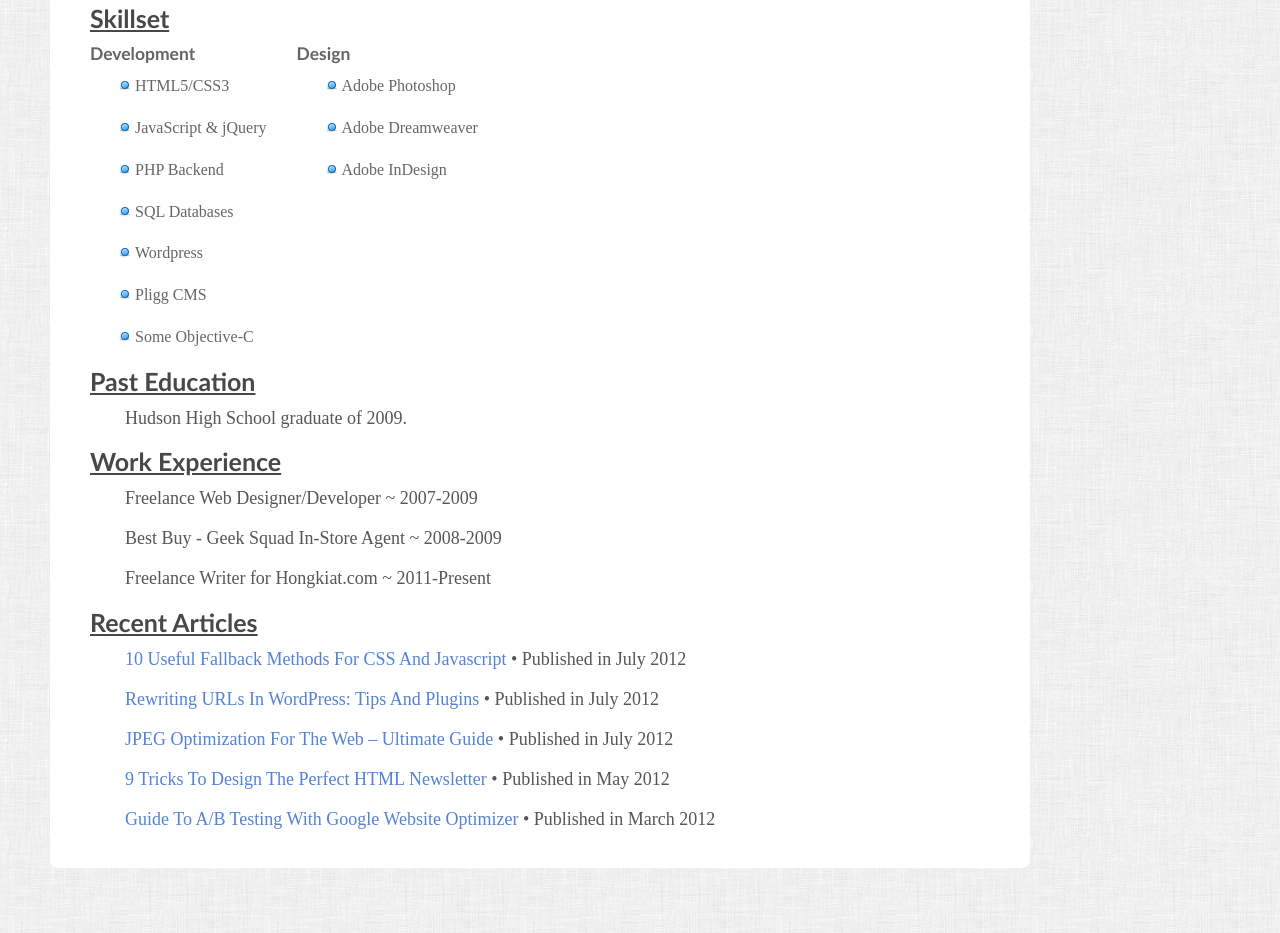
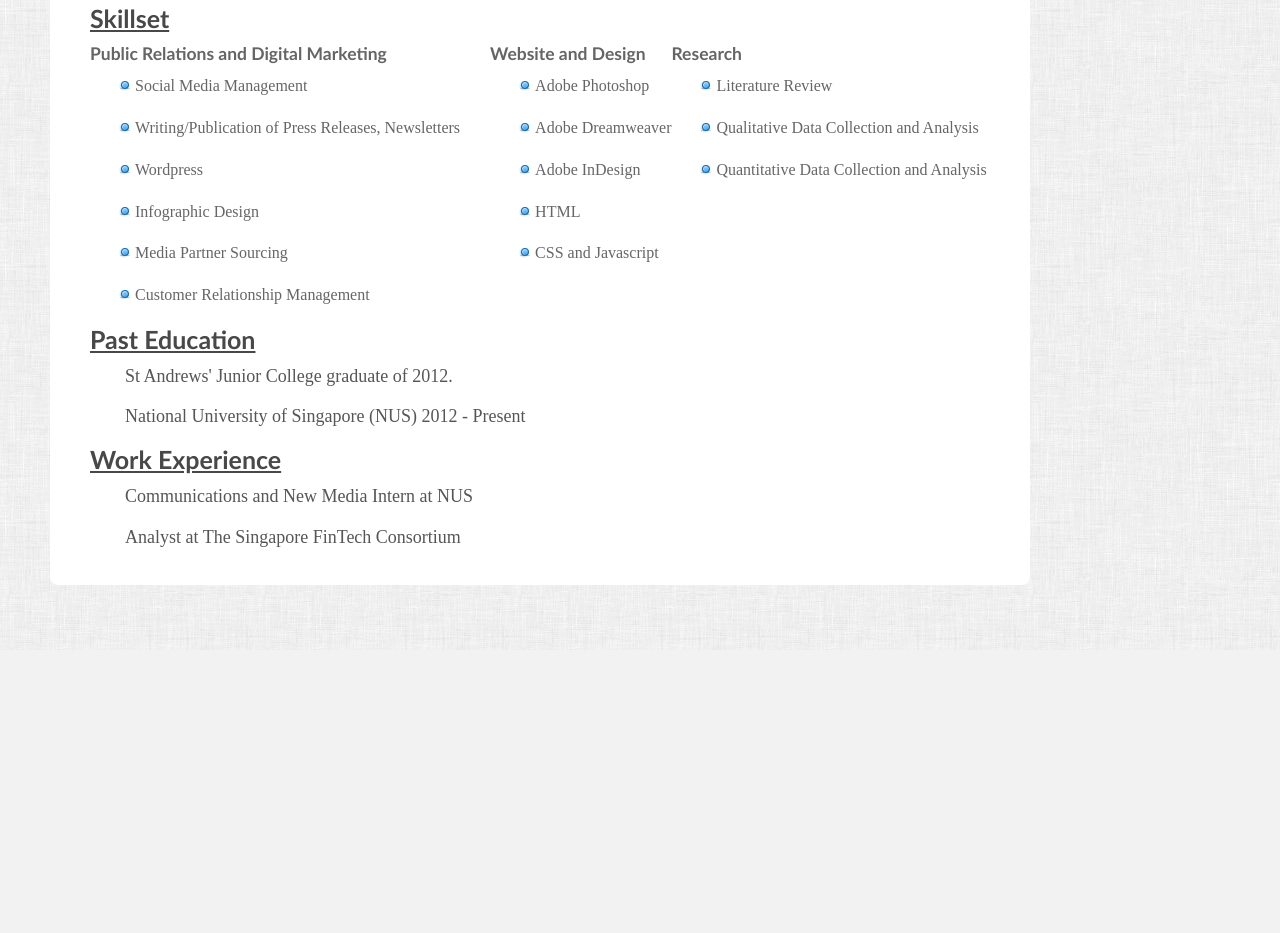
Before and after one commit to giogioytantan/giogioytantan.github.io, a plain HTML site: page index.html in a window 1280 px wide. Shown: the part 306-1239 px from the top of the page. After the commit the page ends 956 px from the top, so only its background shows below. Drawn offline with Linux system fonts and the light colour scheme; a web font is replaced by a local one.

Commit message:
Resume update

```diff
--- a/index.html
+++ b/index.html
@@ -42,63 +42,55 @@
 
 		<section id="skills" class="clearfix" itemscope itemtype="http://schema.org/ItemList">
 			<h2 itemprop="name">Skillset</h2>
+
 			<section id="skills-left">
-				<h4 itemprop="about">Development</h4>
+				<h4 itemprop="about">Public Relations and Digital Marketing</h4>
 				<ul>
-					<li itemprop="itemListElement">HTML5/CSS3</li>
-					<li itemprop="itemListElement">JavaScript &amp; jQuery</li>
-					<li itemprop="itemListElement">PHP Backend</li>
-					<li itemprop="itemListElement">SQL Databases</li>
+					<li itemprop="itemListElement">Social Media Management</li>
+					<li itemprop="itemListElement">Writing/Publication of Press Releases, Newsletters</li>
 					<li itemprop="itemListElement">Wordpress</li>
-					<li itemprop="itemListElement">Pligg CMS</li>
-					<li itemprop="itemListElement">Some Objective-C</li>
+					<li itemprop="itemListElement">Infographic Design</li>
+					<li itemprop="itemListElement">Media Partner Sourcing</li>
+					<li itemprop="itemListElement">Customer Relationship Management</li>
 				</ul>
 			</section>
 
 			<section id="skills-right">
-				<h4 itemprop="about">Design</h4>
+				<h4 itemprop="about">Website and Design</h4>
 				<ul>
 					<li itemprop="itemListElement">Adobe Photoshop</li>
 					<li itemprop="itemListElement">Adobe Dreamweaver</li>
 					<li itemprop="itemListElement">Adobe InDesign</li>
+					<li itemprop="itemListElement">HTML</li>
+					<li itemprop="itemListElement">CSS and Javascript</li>
 				</ul>
 			</section>
+
+			<section id="skills-right">
+				<h4 itemprop="about">Research</h4>
+				<ul>
+					<li itemprop="itemListElement">Literature Review</li>
+					<li itemprop="itemListElement">Qualitative Data Collection and Analysis</li>
+					<li itemprop="itemListElement">Quantitative Data Collection and Analysis</li>
+				</ul>
+			</section>
+
+		</section>
+
 		</section>
 
 		<section id="education">
 			<h2>Past Education</h2>
-			<p><span itemprop="alumniOf">Hudson High School</span> graduate of 2009.</p>
+			<p><span itemprop="alumniOf">St Andrews' Junior College</span> graduate of 2012.</p>
+			<p><span itemprop="alumniOf">National University of Singapore (NUS) </span> 2012 - Present</p>
 		</section>
 
 		<section id="experience">
 			<h2>Work Experience</h2>
-			<p>Freelance Web Designer/Developer ~ 2007-2009</p>
-			<p>Best Buy - Geek Squad In-Store Agent ~ 2008-2009</p>
-			<p>Freelance Writer for <span itemprop="worksFor">Hongkiat.com</span> ~ 2011-Present</p>
+			<p>Communications and New Media Intern at NUS</p>
+			<p>Analyst at The Singapore FinTech Consortium</p>
 		</section>
 
-		<section id="articles">
-			<h2>Recent Articles</h2>
-			<p itemscope itemtype="http://schema.org/Article">
-			<span itemprop="name">
-			<a href="http://www.hongkiat.com/blog/css-javascript-fallback-methods/" itemprop="url" title="10 Useful Fallback Methods For CSS And Javascript">10 Useful Fallback Methods For CSS And Javascript</a></span> &bull; Published in <span itemprop="datePublished">July 2012</span></p>
-
-			<p itemscope itemtype="http://schema.org/Article">
-			<span itemprop="name">
-			<a href="http://www.hongkiat.com/blog/wordpress-url-rewrite/" itemprop="url" title="Rewriting URLs In WordPress: Tips And Plugins">Rewriting URLs In WordPress: Tips And Plugins</a></span> &bull; Published in <span itemprop="datePublished">July 2012</span></p>
-
-			<p itemscope itemtype="http://schema.org/Article">
-			<span itemprop="name">
-			<a href="http://www.hongkiat.com/blog/jpeg-optimization-guide/" itemprop="url" title="JPEG Optimization For The Web – Ultimate Guide">JPEG Optimization For The Web – Ultimate Guide</a></span> &bull; Published in <span itemprop="datePublished">July 2012</span></p>
-
-			<p itemscope itemtype="http://schema.org/Article">
-			<span itemprop="name">
-			<a href="http://www.hongkiat.com/blog/design-perfect-newsletter/" itemprop="url" title="9 Tricks To Design The Perfect HTML Newsletter">9 Tricks To Design The Perfect HTML Newsletter</a></span> &bull; Published in <span itemprop="datePublished">May 2012</span></p>
-
-			<p itemscope itemtype="http://schema.org/Article">
-			<span itemprop="name">
-			<a href="http://www.hongkiat.com/blog/google-website-optimizer-ab-testing-guide/" itemprop="url" title="Guide To A/B Testing With Google Website Optimizer">Guide To A/B Testing With Google Website Optimizer</a></span> &bull; Published in <span itemprop="datePublished">March 2012</span></p>
-		</section>
 
 	</div>
 </body>
```
